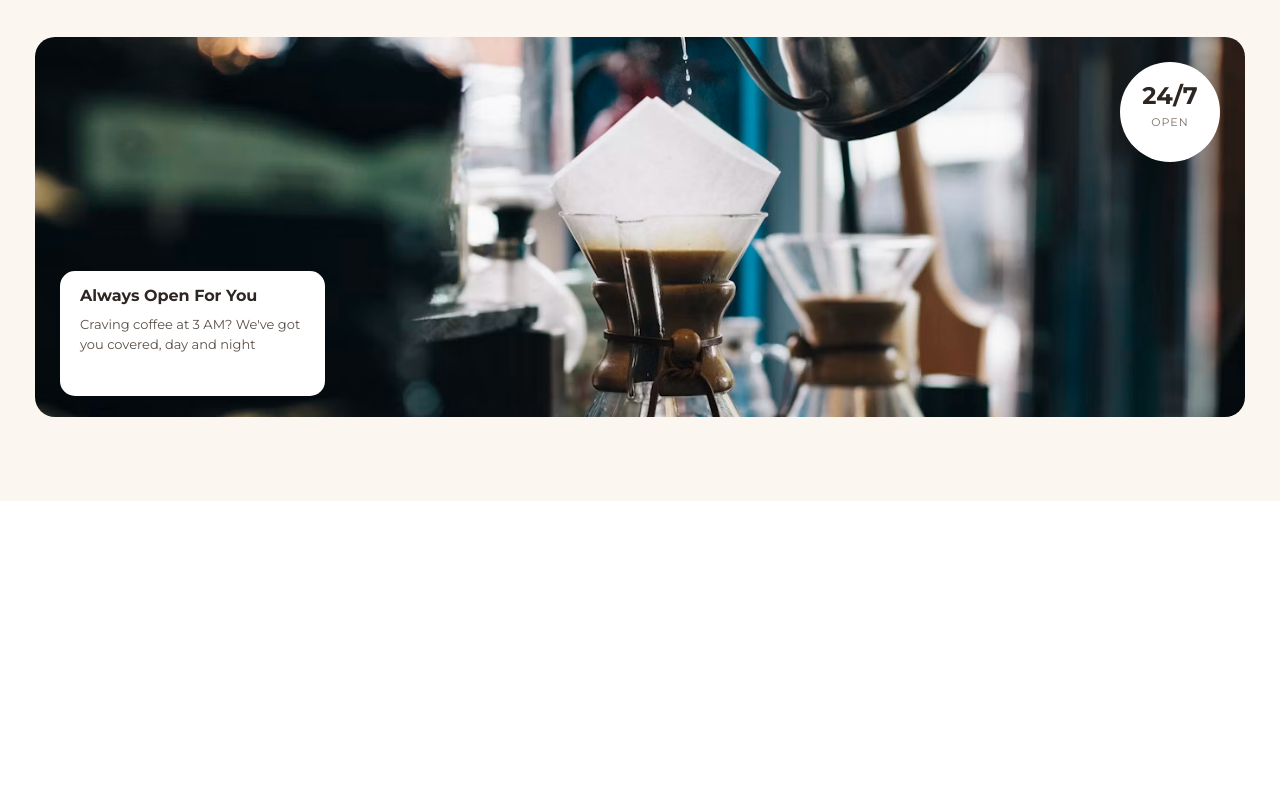
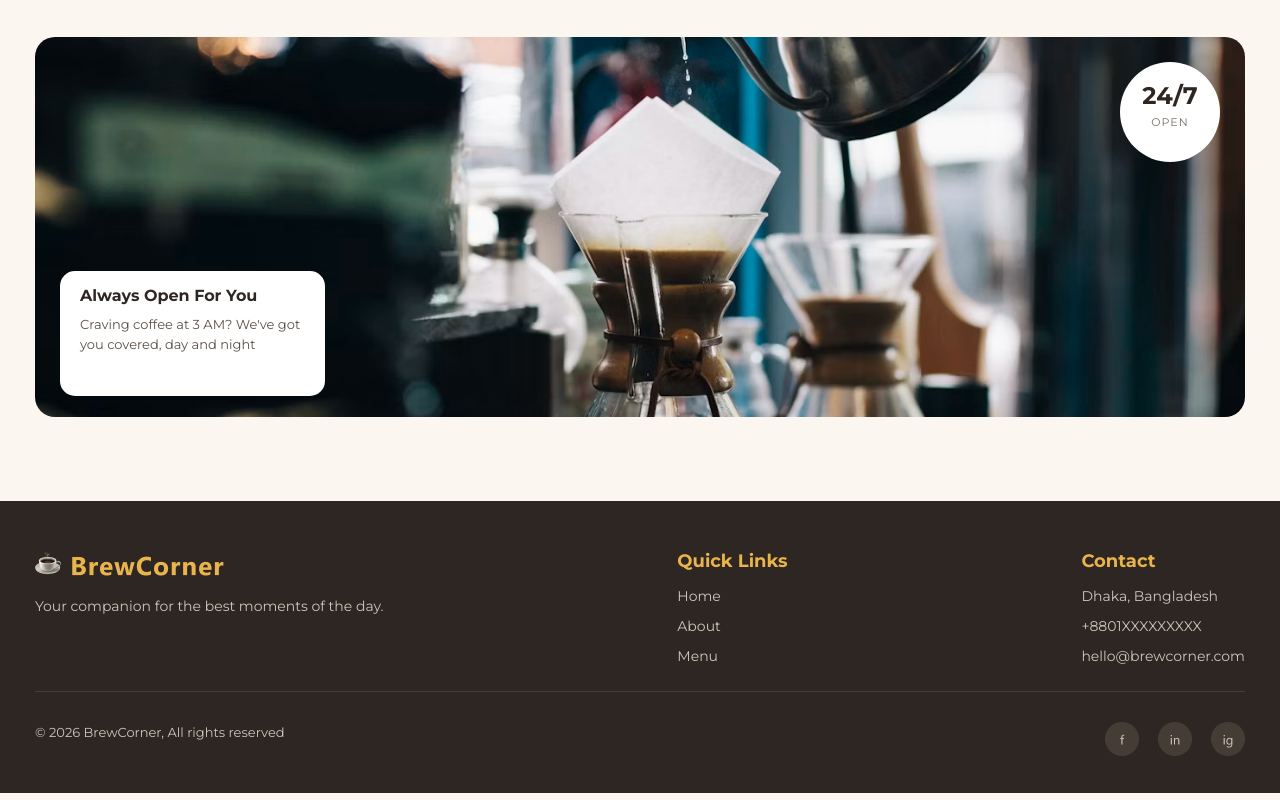
Before and after one commit to NizamUddin2655/Coffee-shop-landing-page, a plain HTML site: page index.html in a window 1280 px wide. Shown: the part 2989-3789 px from the top of the page. Before the commit the page ends 3490 px from the top, so only its background shows below. Drawn offline with Linux system fonts and the light colour scheme.

Commit message:
footer section completed

```diff
--- a/index.html
+++ b/index.html
@@ -172,5 +172,42 @@
             </div>
         </section>
      </main>
+
+     <!-- footer section -->
+
+     <footer class="footer">
+        <div class="footer-container">
+
+            <div class="footer-top-part">
+                <div>
+                    <img src="Images/Text.png" alt="">
+                    <p class="li-items">Your companion for the best moments of the day.</p>
+                </div>
+                <div>
+                    <h3 class="footer-title">Quick Links</h3>
+                    <li class="li-items">Home</li>
+                    <li class="li-items">About</li>
+                    <li class="li-items">Menu</li>
+                </div>
+                <div>
+                    <h3 class="footer-title">Contact</h3>
+                    <li class="li-items">Dhaka, Bangladesh</li>
+                    <a href="tel:01785980000"><li class="li-items">+8801XXXXXXXXX</li></a>
+                    <a href="mailto:hello@brewcorner.com"><li class="li-items">hello@brewcorner.com</li></a>
+                </div>
+            </div>
+
+            <hr>
+
+            <div class="footer-bottom-part">
+                <p class="copyright">&copy; 2026 BrewCorner, All rights reserved</p>
+                <div id="icons">
+                    <img class="icons" src="icons/Link.png" alt="">
+                    <img class="icons" src="icons/Link (1).png" alt="">
+                    <img class="icons" src="icons/Link (2).png" alt="">
+                </div>
+            </div>
+        </div>
+     </footer>
 </body>
 </html>
--- a/style.css
+++ b/style.css
@@ -155,6 +155,12 @@ body{
     box-shadow: 0px 6px 18px 0px rgba(0, 0, 0, 0, 0.6);
 }
 
+.first-card:hover{
+    transform: scale(1.1);
+    transition: 1s;
+    cursor: pointer;
+}
+
 .popular-card-box{
     display: flex;
     justify-content: center;
@@ -288,7 +294,9 @@ table{
     position: absolute;
     bottom: 25px;
     left: 25px;
+
 }
+
 
 .second-div{
     width: 100px;
@@ -334,3 +342,65 @@ table{
     font-size: 13px;
     line-height: 20px;
 }
+
+
+/* footer section stytle */
+
+.footer{
+    background-color: #2E2622;
+    padding-top: 50px;
+    padding-bottom: 20px;
+    border-bottom: 7px solid #FBF6EF;
+}
+
+.footer-container{
+    width: 1210px;
+    margin: 0 auto;
+}
+
+.footer-top-part{
+    display: flex;
+    justify-content: space-between;
+}
+
+.footer-bottom-part{
+    display: flex;
+    justify-content: space-between;
+}
+
+hr{
+    border: none;
+    height: 1px;
+    background-color: #443C35;
+    margin: 30px 0;
+}
+
+.copyright{
+    color: #CFC6BB;
+    font-size: 13px;
+    line-height: 21px;
+}
+
+.icons{
+    margin-left: 15px;
+    object-fit: cover;
+}
+
+.li-items{
+    font-size: 14px;
+    color: #CFC6BB;
+    line-height: 10px;
+    list-style: none;
+    margin-top: 20px;
+}
+
+.footer-title{
+    color: #E9B44C;
+    font-size: 18px;
+    font-weight: 700;
+    line-height: 20px;
+}
+
+a{
+    text-decoration: none;
+}
```
Also changed, not shown: icons/Link (1).png (added), icons/Link (2).png (added), icons/Link.png (added).
